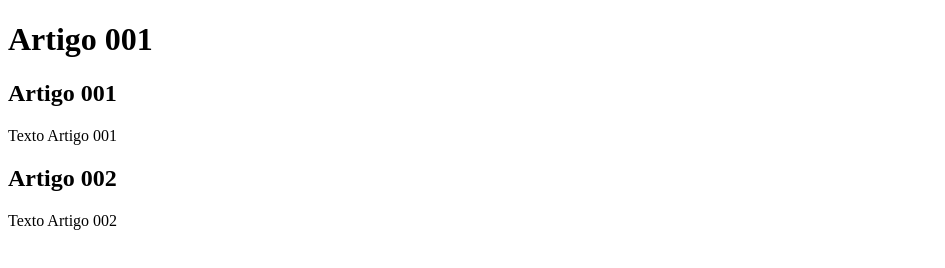
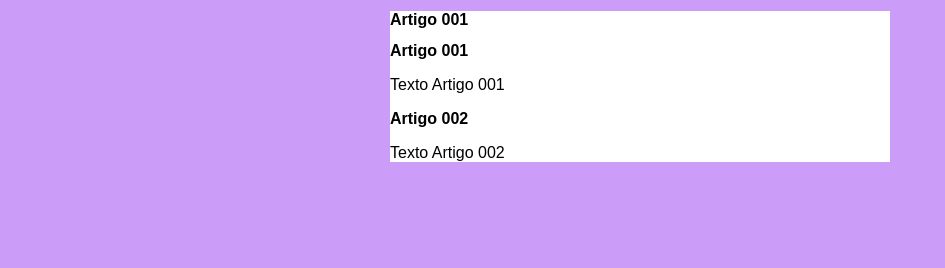
Before and after one commit to juliana-daiane/projeto-site, a plain HTML site: page index.html in a window 1280 px wide. Shown: the whole page, without its empty margins (0-945 px from the left). Drawn offline with Linux system fonts and the light colour scheme.

Commit message:
iniciei o design

```diff
--- /dev/null
+++ b/estilos/style.css
@@ -0,0 +1,15 @@
+*{
+    font-family: Arial, Helvetica, sans-serif;
+    font-size: 16px;
+}
+body{
+    background-color:rgb(204, 157, 248) ;
+
+}
+
+main{
+background-color: white;
+width: 500px;
+margin: auto;
+box-shadow: 3px 3px 5px  rgba(red, green, blue, alpha);
+}
--- a/index.html
+++ b/index.html
@@ -5,6 +5,7 @@
     <meta http-equiv="X-UA-Compatible" content="IE=edge">
     <meta name="viewport" content="width=device-width, initial-scale=1.0">
     <title>Titulo do Site</title>
+    <link rel="stylesheet" href="estilos/style.css"
 </head>
 <body>
     <main>
```
